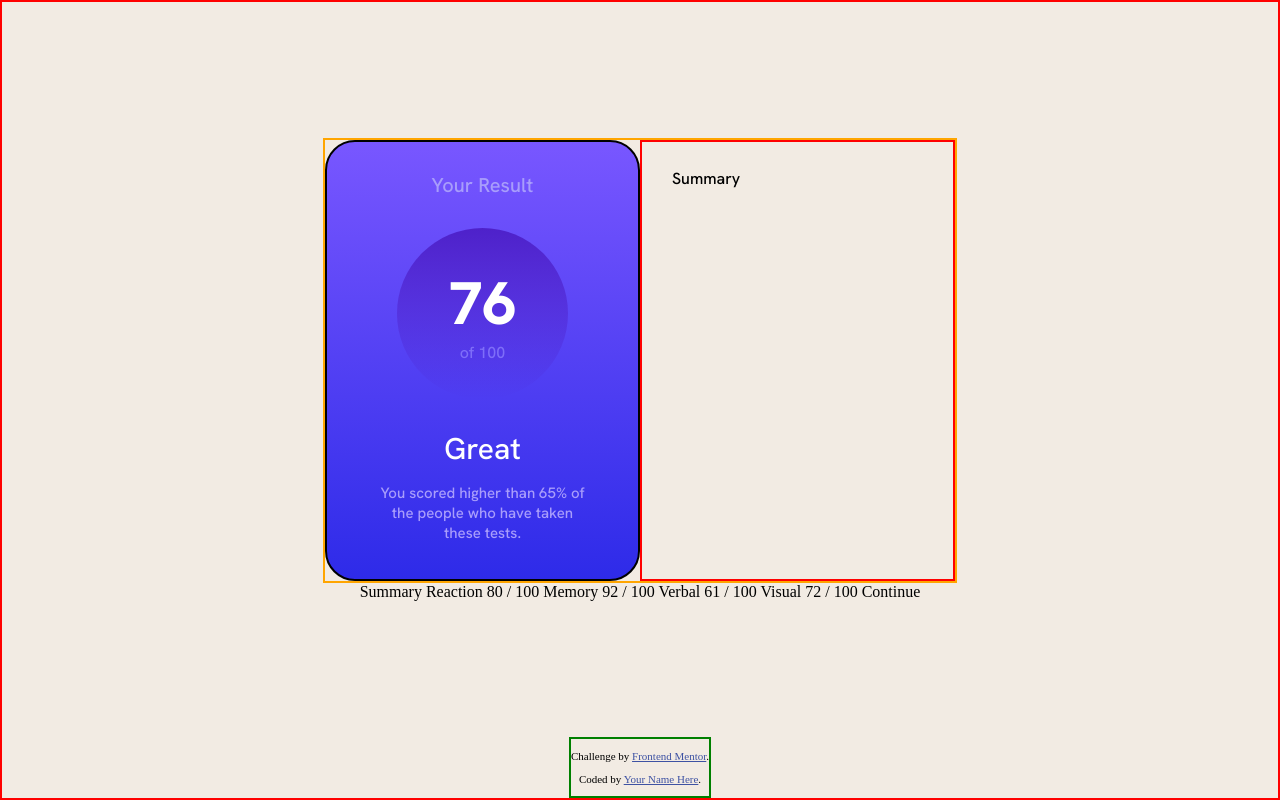
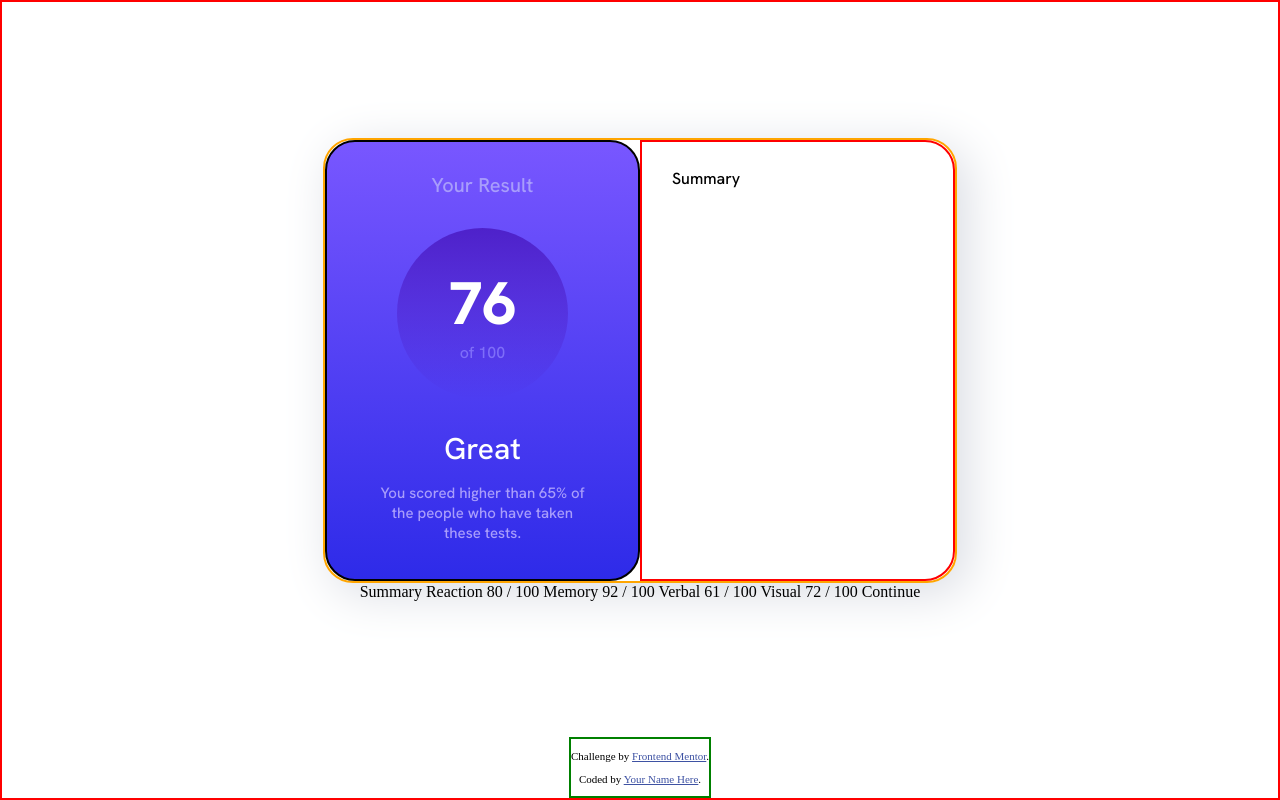
Before and after one commit to DaniSuarezG/FrontendMentor-ResultsSummaryComponent, a plain HTML site: page index.html in a window 1280 px wide. Drawn offline with Linux system fonts and the light colour scheme.

Commit message:
Summary Half begun

```diff
--- a/style.css
+++ b/style.css
@@ -5,19 +5,21 @@ body {
   display: flex;
   flex-direction: column;
   align-items: center;
-  background-color: hsl(30, 38%, 92%);
+  background-color: white;
 }
 
 #container {
   display: grid;
   grid-template-columns: 1fr 1fr;
   border: 2px solid orange;
+  border-radius: 30px;
   width: 630px;
   aspect-ratio: 1 / 0.70;
   /* height: 440px; */
   margin-top: auto;
   /* box-sizing: border-box; */
   font-family: 'Hanken Grotesk', sans-serif;
+  box-shadow: 10px 10px 50px 0px #d9dce3;
 }
 
 #result {
@@ -83,6 +85,7 @@ body {
   display: flex;
   flex-direction: column;
   border: 2px solid red;
+  border-radius: 0 30px 30px 0;
   /* flex-basis: 50%; */
   /* flex: 1; */
   /* box-sizing: border-box; */
```
